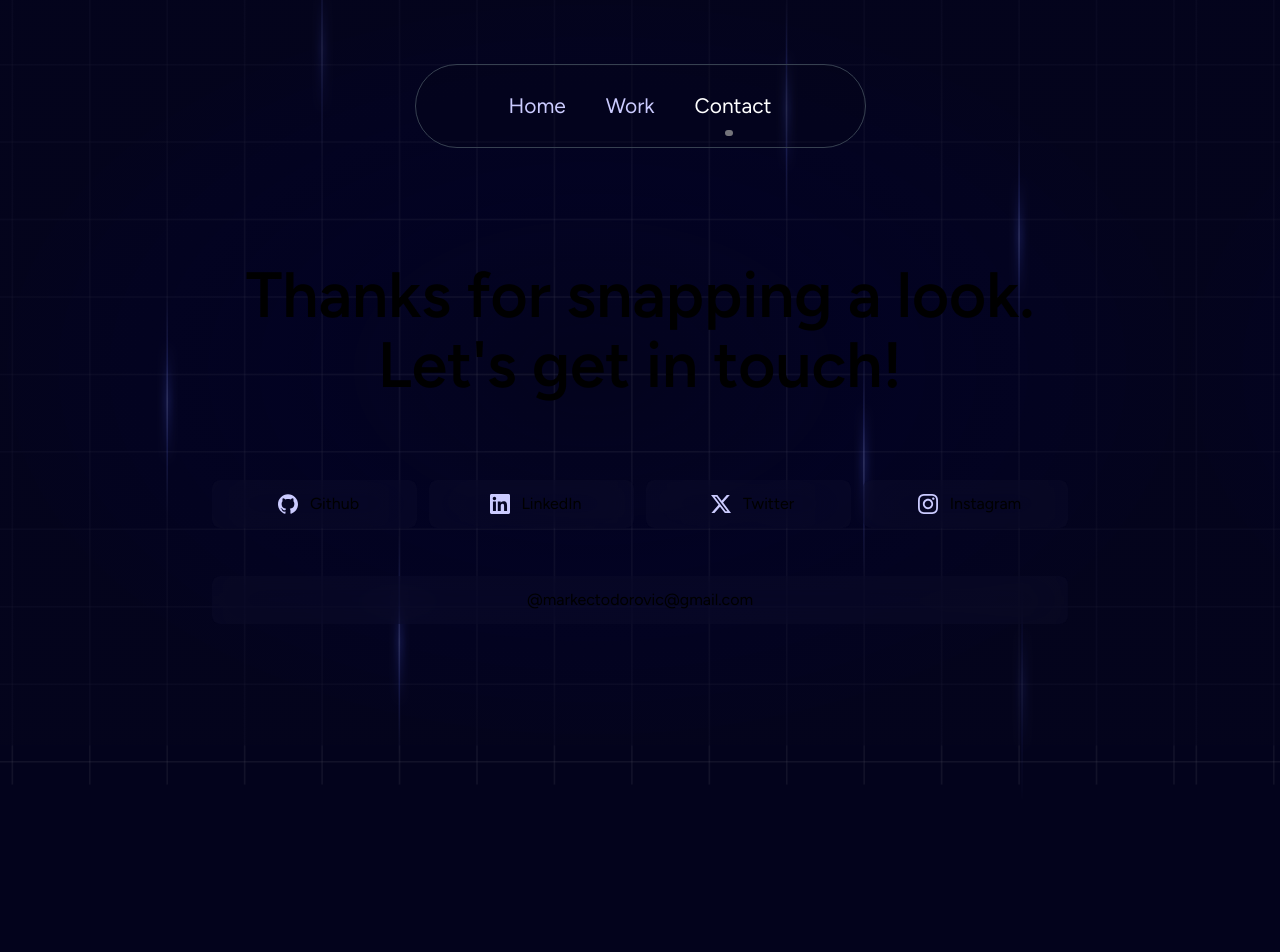
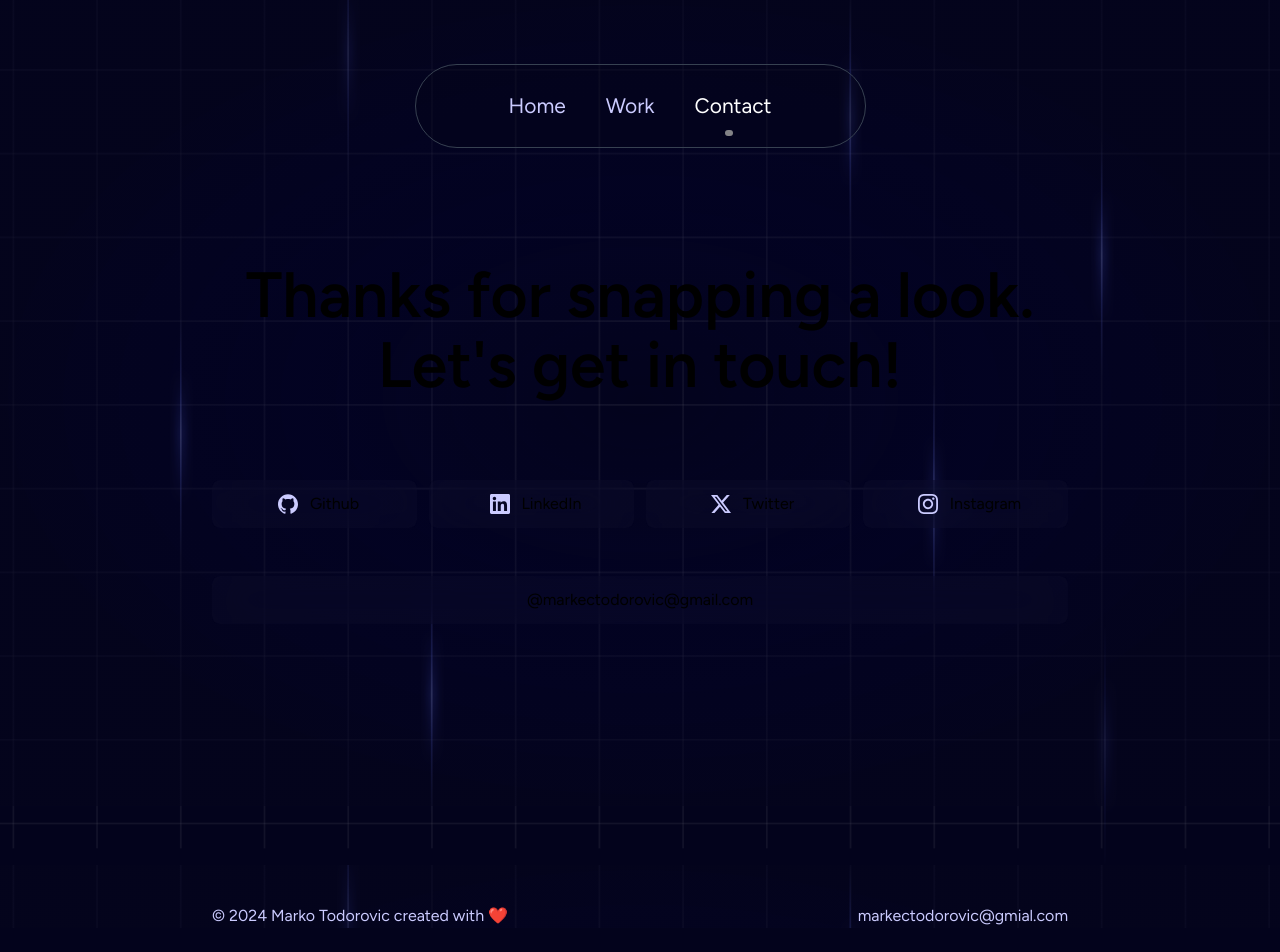
Before and after one commit to Marko026/portfolio, a Next.js app: page /contact in a window 1280 px wide. Shown: the top 952 px of the page. Before the commit the page ends 800 px from the top, so only its background shows below. Built offline with nearby package versions, Linux system fonts and the light colour scheme; grey boxes are pictures that could not be loaded.

Commit message:
Add Footer component to contact and work pages

```diff
--- a/app/contact/page.tsx
+++ b/app/contact/page.tsx
@@ -1,3 +1,4 @@
+import Footer from "@/components/Footer/page";
 import Image from "next/image";
 import Link from "next/link";
 
@@ -9,7 +10,7 @@ const Contact = () => {
           Thanks for snapping a look. Let's get in touch!
         </h1>
       </div>
-      <div className="flex justify-between gap-3 flex-wrap mx-auto py-20">
+      <div className="flex justify-between gap-3 flex-wrap mx-auto py-20 mb-[200px]">
         <Link
           href="
           https://www.linkedin.com/in/morrent/"
@@ -74,6 +75,7 @@ const Contact = () => {
           @markectodorovic@gmail.com
         </Link>
       </div>
+      <Footer />
     </section>
   );
 };
--- a/app/page.tsx
+++ b/app/page.tsx
@@ -29,6 +29,7 @@ export default async function Home() {
         src="/images/dev.png"
         width={850}
         height={567}
+        priority
         className="object-cover"
         alt="dev"
       />
--- a/app/work/[slug]/page.tsx
+++ b/app/work/[slug]/page.tsx
@@ -1,3 +1,4 @@
+import Footer from "@/components/Footer/page";
 import Image from "next/image";
 import Link from "next/link";
 import React from "react";
@@ -183,6 +184,7 @@ const Projects = ({ params }: any) => {
           <p className="text-white-800">Filmpire - AI Movie App</p>
         </div>
       </div>
+      <Footer />
     </div>
   );
 };
--- /dev/null
+++ b/components/Footer/page.tsx
@@ -0,0 +1,17 @@
+import Link from "next/link";
+import React from "react";
+
+const Footer = () => {
+  return (
+    <footer className="flex justify-between items-center mb-10">
+      <p className="text-white-800">
+        &copy; 2024 Marko Todorovic created with ❤️
+      </p>
+      <Link href="mailto:markectodorovic@gmial.com" className="text-white-800">
+        markectodorovic@gmial.com
+      </Link>
+    </footer>
+  );
+};
+
+export default Footer;
```
